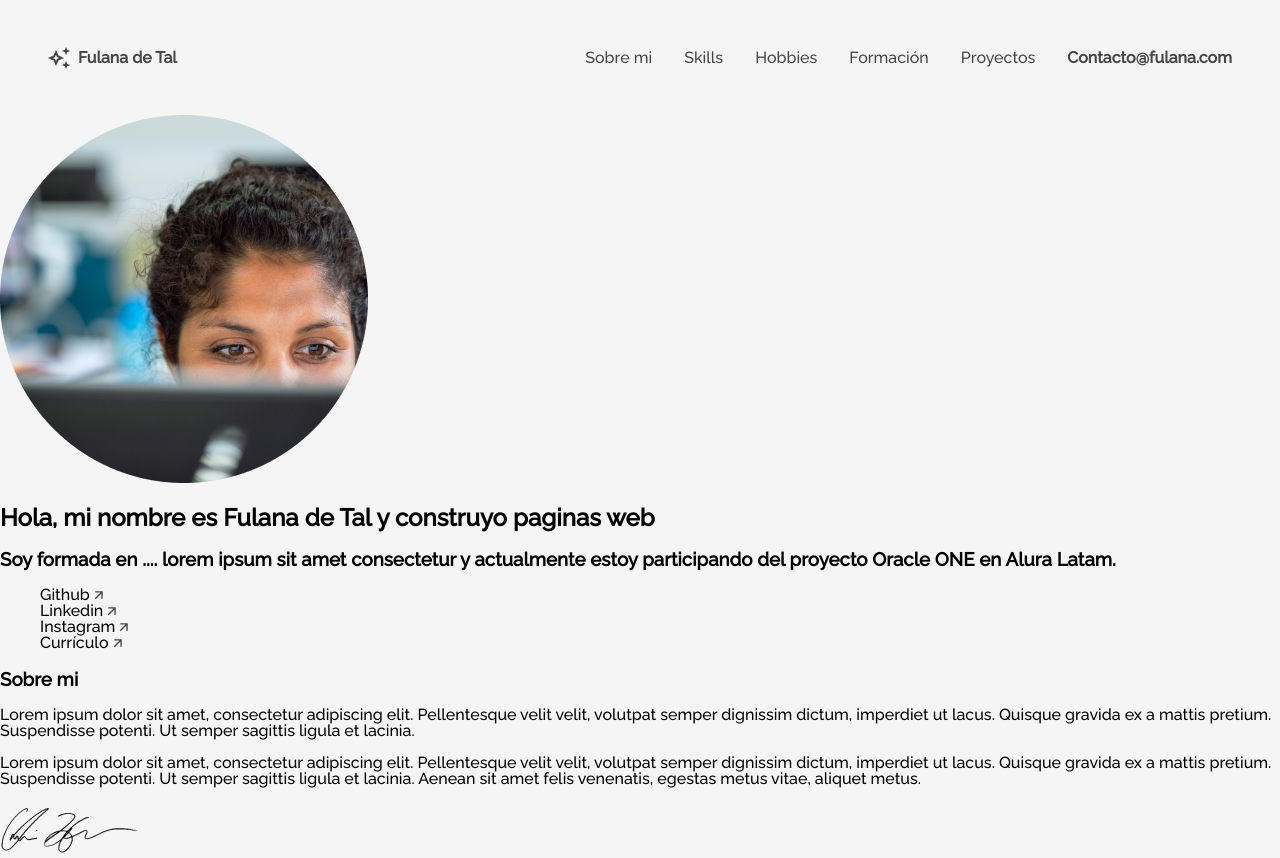
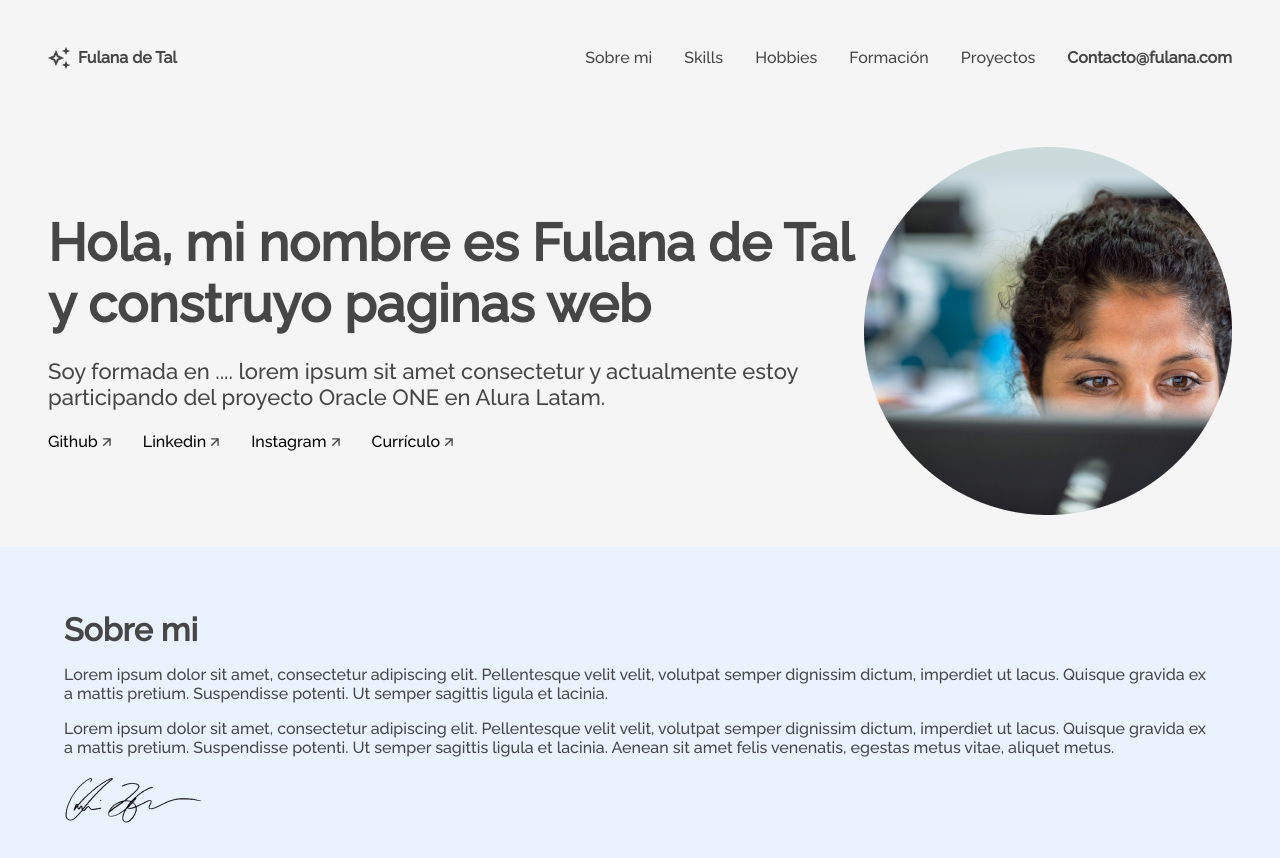
Before and after one commit to Andreesc4/Portafolio-alura, a plain HTML site: page index.html in a window 1280 px wide. Shown: the top 858 px of the page. Drawn offline with Linux system fonts and the light colour scheme.

Commit message:
Terminadas las secciones del menu, informacion y sobre mi. Hace falta cambiar la infomacion

```diff
--- a/index.html
+++ b/index.html
@@ -8,11 +8,7 @@
     <link rel="stylesheet" href="style.css">
     <link rel="preconnect" href="https://fonts.googleapis.com">
     <link rel="preconnect" href="https://fonts.gstatic.com" crossorigin>
-    <link rel="stylesheet" href="menu.css">
-    <link rel="stylesheet" href="assets/menu/menu-header.css">
-    <link rel="stylesheet" href="assets/menu/menu-title.css">
-    <link rel="stylesheet" href="assets/menu/menu-lista-item.css">
-    <link rel="stylesheet" href="assets/menu/menu-list.css">
+
     <!-- Fonte del Proyecto Raleway -->
     <link href="https://fonts.googleapis.com/css2?family=Raleway:wght@500&display=swap" rel="stylesheet">
     <title> Mi Portafolio</title>
--- a/style.css
+++ b/style.css
@@ -9,6 +9,8 @@ coloque nas sessões indicadas*/
     /*Se esforce para trabalhar com variáveis, é uma dica profissional valiosa*/
    --cor-de-fundo: #F5F5F5;
    --cor-de-link: #000;
+   --color-de-letra: #464646;
+   --back-sobre-mi: #EAF2FD;
 }
 
 body {
@@ -64,7 +66,7 @@ https://en.bem.info/methodology/quick-start/*/
     font-weight: 700;
     font-size: 16px;
     line-height: 19px;
-    color: #464646;
+    color: var(--color-de-letra);
 }
 
 .menu__list{
@@ -81,7 +83,7 @@ https://en.bem.info/methodology/quick-start/*/
     font-weight: 500;
     font-size: 16px;
     line-height: 19px;
-    color: #464646;
+    color: var(--color-de-letra);
 }
 
 .menu__list__item--activo{
@@ -90,23 +92,120 @@ https://en.bem.info/methodology/quick-start/*/
     font-weight: 700;
     font-size: 16px;
     line-height: 19px;
-    color: #464646;
+    color: var(--color-de-letra);
 }
 
 .menu__link{
-    color: #464646;
+    color: var(--color-de-letra);
 }
 
 /*Sección Title*/
 
-section.title{
+.title{
 
+}
+
+.title__div{
+    display: flex;
+    flex-direction: row;
+    justify-content: space-between;
+    align-items: center;
+    padding: 0px;
+    gap: 0.75rem;
+    margin: 2rem 3rem;
+
+}
+
+.title__profile{
+    width: 368px;
+    height: 368px;
+    flex: none;
+    order: 1;
+    flex-grow: 0;
+}
+
+.title__container{
+    display: flex;
+    flex-direction: column;
+    align-items: flex-start;
+    padding: 0px;
+    gap: 24px;
+}
+
+.title__bio{
+    font-family: 'Raleway';
+    font-style: normal;
+    font-weight: 700;
+    font-size: 52px;
+    line-height: 61px;
+    color: var(--color-de-letra);
+    margin: 0;
+}
+
+.title__subsection{
+    font-family: 'Raleway';
+    font-style: normal;
+    font-weight: 400;
+    font-size: 22px;
+    line-height: 26px;
+    color: var(--color-de-letra);
+    margin: 0;
+}
+
+.title__network{
+    display: flex;
+    flex-direction: row;
+    align-items: flex-start;
+    padding: 0px;
+    gap: 32px;
+    margin: 0;
+}
+
+.title__network__item{
+    display: flex;
+    flex-direction: row;
+    align-items: center;
+    padding: 0px;
+    gap: 4px;
 }
 
 /*Sección About*/
 
-section.about{
+.about{
+    background-color: var(--back-sobre-mi);
+    display: flex;
+    flex-direction: column;
+    align-items: center;
+    padding: 64px;
+    gap: 10px;
+}
 
+.about__container{
+    display: flex;
+    flex-direction: column;
+    align-items: flex-start;
+    padding: 0px;
+    gap: 16px;
+}
+
+.about__title{
+    font-family: 'Raleway';
+    font-style: normal;
+    font-weight: 700;
+    font-size: 32px;
+    line-height: 38px;
+    color: var(--color-de-letra);
+    margin: 0;
+}
+
+.about__paragraph{
+    font-family: 'Raleway';
+    font-style: normal;
+    font-weight: 400;
+    font-size: 16px;
+    line-height: 19px;
+    color: var(--color-de-letra);
+    margin: 0;
 }
 
 /*Sección Hobbies*/
```
